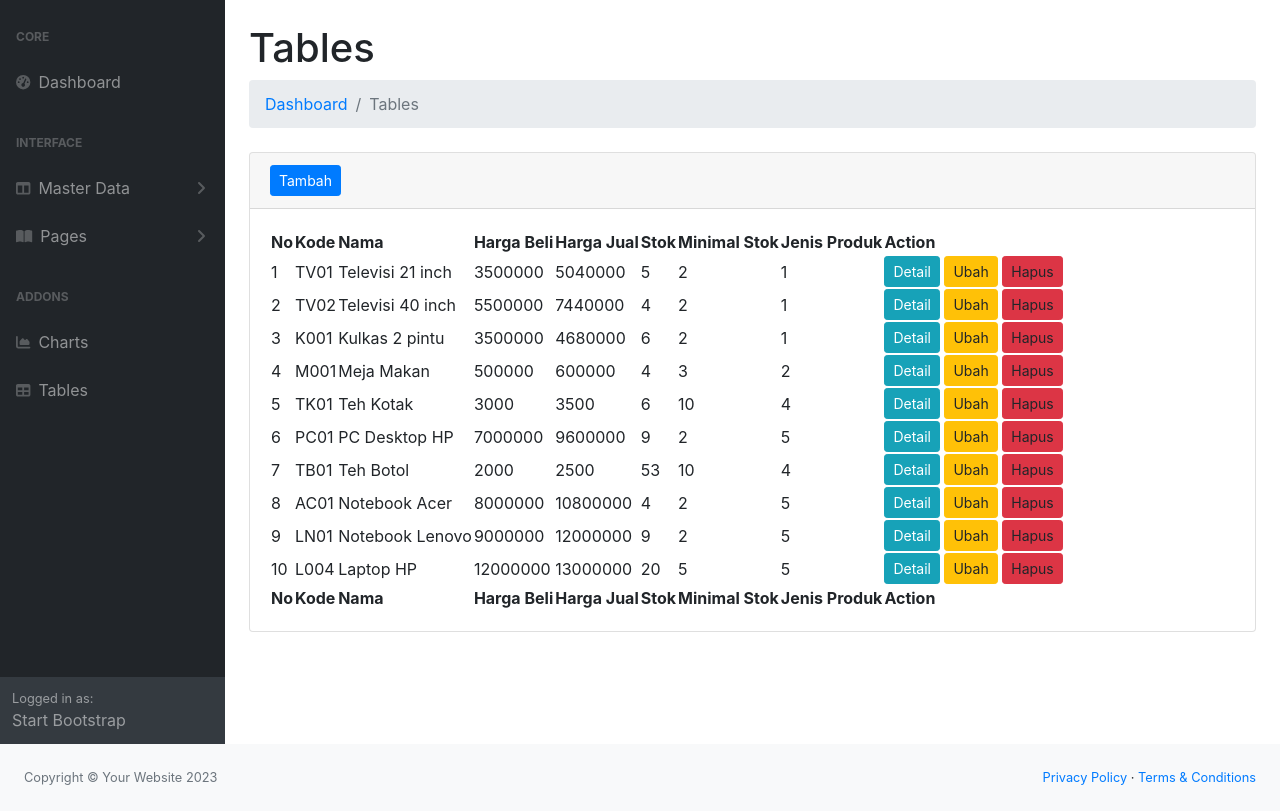
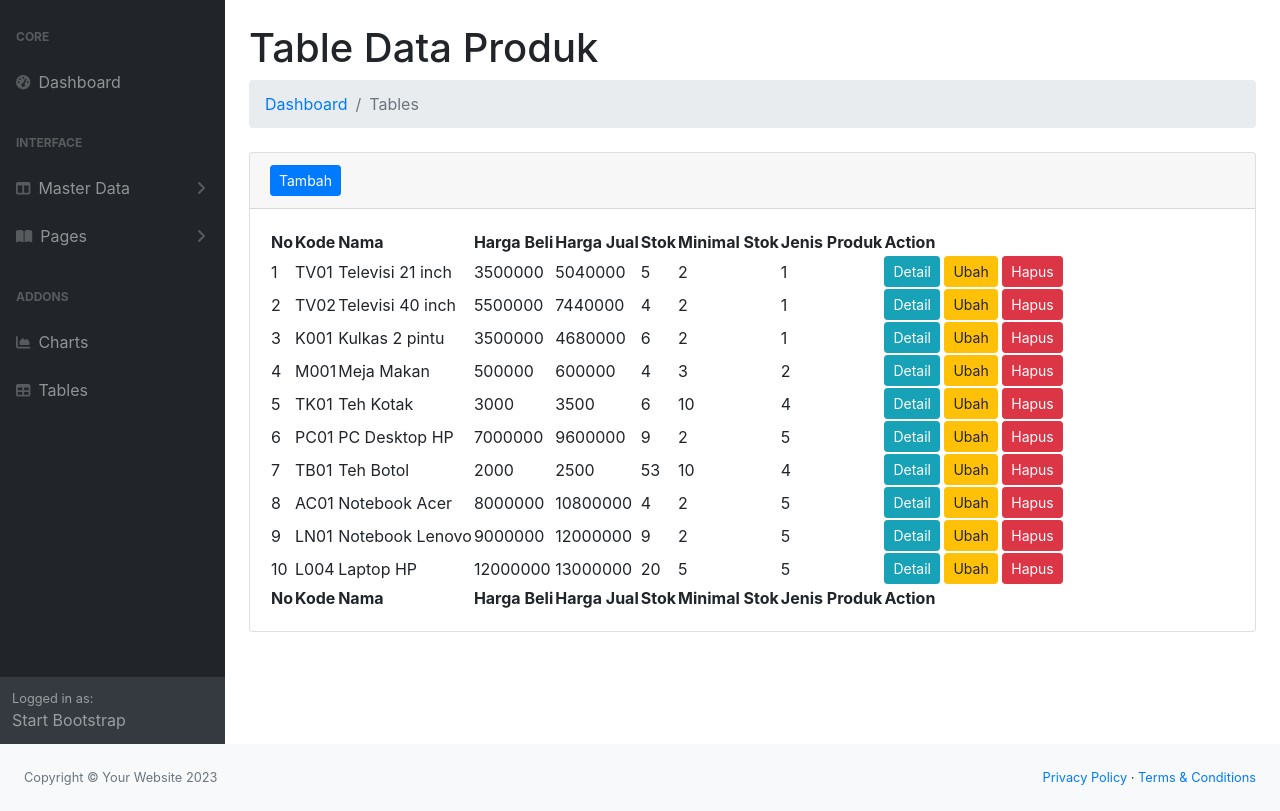
Before and after one commit to andiarz/Tugas_MSIB, a PHP site: page /index.php?url=product in a window 1280 px wide. Shown: the part 56-867 px from the top of the page. Run offline with PHP 8.4, Linux system fonts and the light colour scheme; data comes from the database, SQL or seed files in the repository; some libraries are stand-ins or nearby versions.

Commit message:
Update product.php

```diff
--- a/TugasPHP/web_native-master/admin/product.php
+++ b/TugasPHP/web_native-master/admin/product.php
@@ -10,7 +10,7 @@ $data_produk = $model->dataProduk();
 // }
 
 ?>
-                        <h1 class="mt-4">Tables</h1>
+                        <h1 class="mt-4">Table Data Produk</h1>
                         <ol class="breadcrumb mb-4">
                             <li class="breadcrumb-item"><a href="index.html">Dashboard</a></li>
                             <li class="breadcrumb-item active">Tables</li>
@@ -72,8 +72,8 @@ $data_produk = $model->dataProduk();
                                             <td>
                                                 <form action="produk_controller.php" method="POST">
                                                     <a class="btn btn-info btn-sm" href="index.php?url=product_detail&id=<?= $row ['id'] ?>">Detail</a>
-                                                    <a class="btn btn-warning btn-sm">Ubah</a>
-                                                    <a class="btn btn-danger btn-sm">Hapus</a>
+                                                    <a class="btn btn-warning btn-sm" href="index.php?url=product_form&idedit=<?= $row ['id'] ?>">Ubah</a>
+                                                    <button type="submit" class="btn btn-danger btn-sm" name="proses" value="hapus" onclick="return confirm('Yakin ingin Menghapusnya?')">Hapus</button>
 
                                                     <input type="hidden" name="idx" value="<?= $row['id']?>">
                                                 </form>
```
